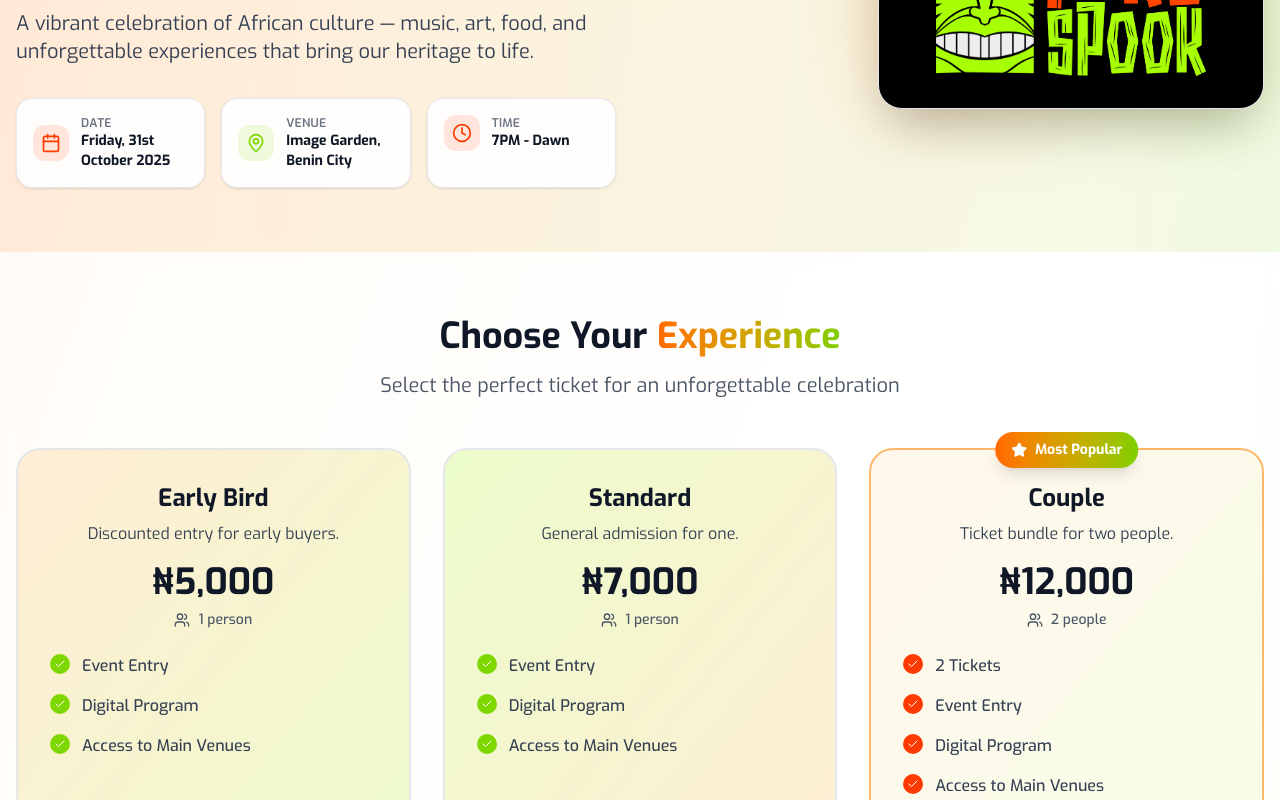
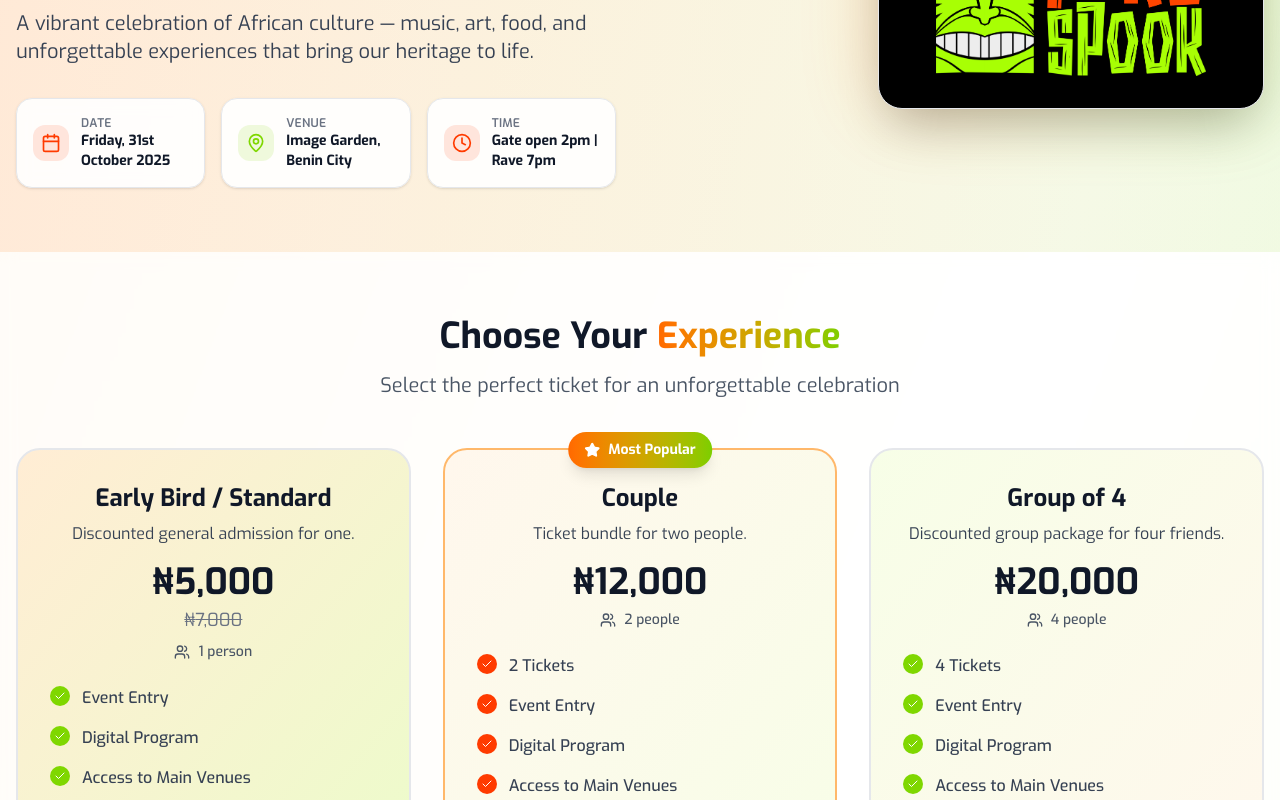
Before and after one commit to rhealnuel/afrospook, a Next.js app: page / in a window 1280 px wide. Shown: the part 340-1140 px from the top of the page. Built offline with nearby package versions, Linux system fonts and the light colour scheme.

Commit message:
did som update

```diff
--- a/src/app/layout.tsx
+++ b/src/app/layout.tsx
@@ -56,7 +56,7 @@ export const metadata: Metadata = {
     description:
       "The Afro-mystic carnival rave in Benin City, Edo State. Spirits, masks, DJs, art, and endless vibes till dawn.",
     images: ["/afrospook-logo.png"],
-    creator: "@afrospook", // replace if you have an official Twitter handle
+    creator: "@afro_spook", // replace if you have an official Twitter handle
   },
   icons: {
     icon: "/afrospook-logo.png",
--- a/src/app/page.tsx
+++ b/src/app/page.tsx
@@ -17,39 +17,32 @@ type TicketType = {
   popular?: boolean;
   seats: number;
   gradient: string;
+  oldPrice?: number
 };
 
 const TICKETS: TicketType[] = [
   {
     id: 1,
-    name: "Early Bird",
+    name: "Early Bird / Standard",
     price: 5000,
-    description: "Discounted entry for early buyers.",
+    oldPrice: 7000, // show slashed price
+    description: "Discounted general admission for one.",
     features: ["Event Entry", "Digital Program", "Access to Main Venues"],
     seats: 1,
     gradient: "from-orange-100 to-lime-100",
   },
   {
     id: 2,
-    name: "Standard",
-    price: 7000,
-    description: "General admission for one.",
-    features: ["Event Entry", "Digital Program", "Access to Main Venues"],
-    seats: 1,
-    gradient: "from-lime-100 to-orange-100",
-  },
-  {
-    id: 3,
     name: "Couple",
     price: 12000,
     description: "Ticket bundle for two people.",
     features: ["2 Tickets", "Event Entry", "Digital Program", "Access to Main Venues"],
     seats: 2,
-     popular: true,
+    popular: true,
     gradient: "from-orange-50 to-lime-50",
   },
   {
-    id: 4,
+    id: 3,
     name: "Group of 4",
     price: 20000,
     description: "Discounted group package for four friends.",
@@ -58,7 +51,7 @@ const TICKETS: TicketType[] = [
     gradient: "from-lime-50 to-orange-50",
   },
   {
-    id: 5,
+    id: 4,
     name: "VIP Group of 4",
     price: 120000,
     description: "Exclusive VIP table experience for four.",
@@ -69,12 +62,10 @@ const TICKETS: TicketType[] = [
       "Complimentary Shisha",
       "Priority Entry",
     ],
-
     seats: 4,
     gradient: "from-orange-100 to-lime-200",
   },
 ];
-
 
 // Logo Component
 interface LogoProps {
@@ -181,7 +172,7 @@ export default function AfroSpookTicketing() {
                     </div>
                     <div className="text-left">
                       <p className="text-xs font-semibold text-gray-500 uppercase tracking-wide">Time</p>
-                      <p className="text-sm font-bold text-gray-900">7PM - Dawn</p>
+                      <p className="text-sm font-bold text-gray-900">Gate open 2pm | Rave 7pm</p>
                     </div>
                   </div>
                 </div>
@@ -215,12 +206,9 @@ export default function AfroSpookTicketing() {
             <p className="text-xl text-gray-600">Select the perfect ticket for an unforgettable celebration</p>
           </div>
 
-          <div className="grid grid-cols-1 md:grid-cols-2 lg:grid-cols-3 gap-8">
+         <div className="grid grid-cols-1 md:grid-cols-2 lg:grid-cols-3 gap-8">
             {TICKETS.map((ticket) => (
-              <div
-                key={ticket.id}
-                className="relative group"
-              >
+              <div key={ticket.id} className="relative group">
                 {ticket.popular && (
                   <div className="absolute -top-4 left-1/2 transform -translate-x-1/2 z-10">
                     <div className="bg-gradient-to-r from-orange-500 to-lime-500 text-white text-sm font-bold px-4 py-2 rounded-full shadow-lg flex items-center gap-2">
@@ -237,10 +225,13 @@ export default function AfroSpookTicketing() {
                     <div className="text-center mb-6">
                       <h3 className="text-2xl font-bold text-gray-900 mb-2">{ticket.name}</h3>
                       <p className="text-gray-700 mb-4">{ticket.description}</p>
-                      <div className="text-4xl font-bold text-gray-900 mb-2">
+                      <div className="text-4xl font-bold text-gray-900 mb-1">
                         ₦{ticket.price.toLocaleString()}
                       </div>
-                      <div className="flex items-center justify-center gap-2 text-gray-600">
+                      {ticket.oldPrice && (
+                        <div className="text-lg text-gray-500 line-through">₦{ticket.oldPrice.toLocaleString()}</div>
+                      )}
+                      <div className="flex items-center justify-center gap-2 text-gray-600 mt-2">
                         <Users className="h-4 w-4" />
                         <span className="text-sm font-medium">{ticket.seats} {ticket.seats === 1 ? 'person' : 'people'}</span>
                       </div>
```
